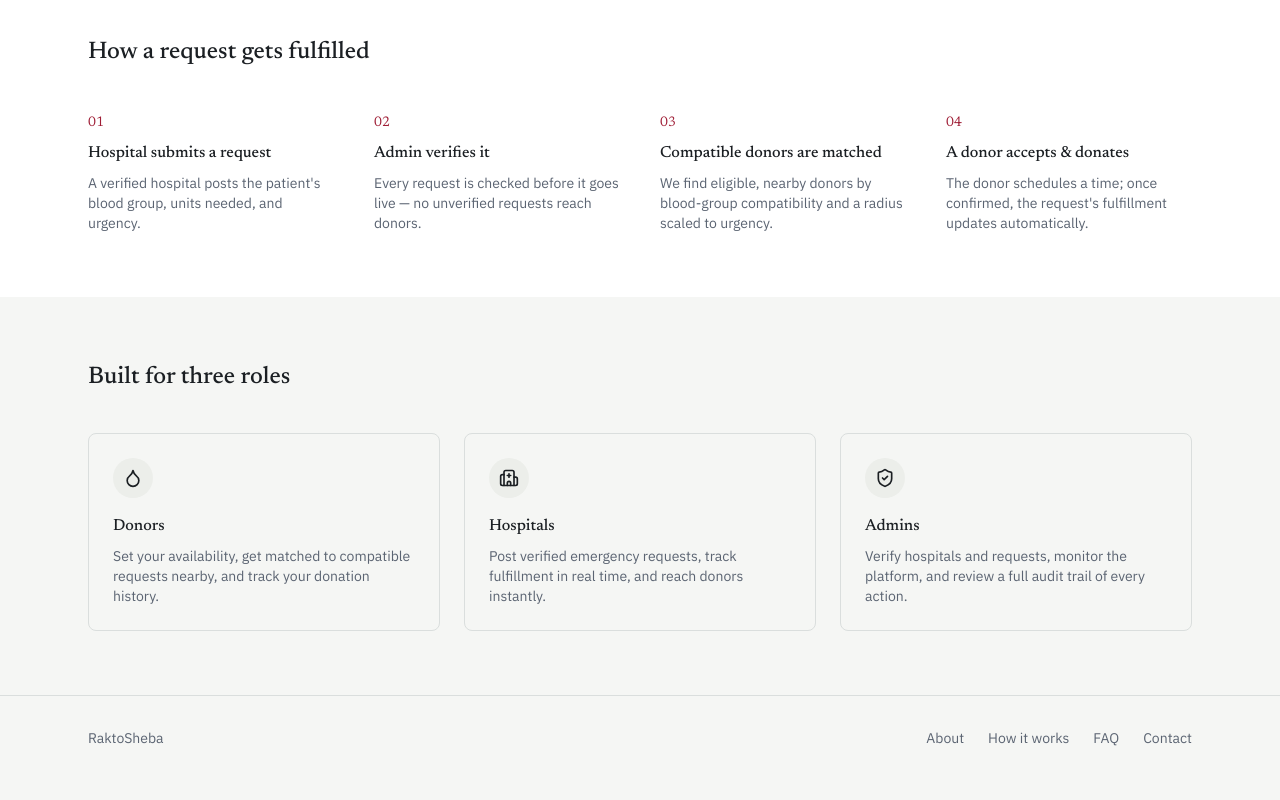
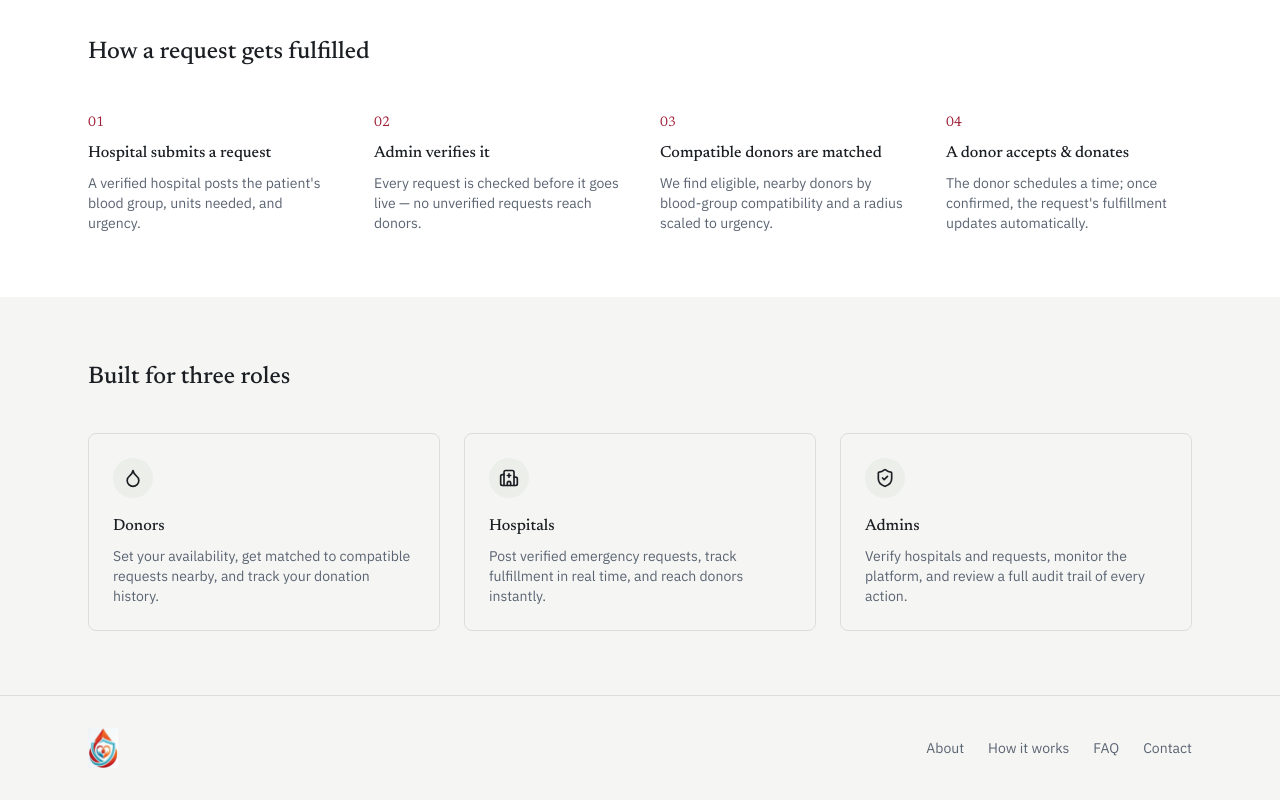
Before and after one commit to islamSorifulhero/Blood-Donation-Frontend, a Next.js app: page / in a window 1280 px wide. Shown: the part 632-1432 px from the top of the page. Built offline with nearby package versions, Linux system fonts and the light colour scheme.

Commit message:
Public footer logo added with linkable to home page

```diff
--- a/components/layout/public-footer.tsx
+++ b/components/layout/public-footer.tsx
@@ -4,7 +4,12 @@ export function PublicFooter() {
   return (
     <footer className="border-t border-border py-8">
       <div className="mx-auto flex max-w-6xl flex-wrap items-center justify-between gap-4 px-6 text-sm text-muted-foreground">
-        <span>RaktoSheba</span>
+        <Link href="/" className="font-display text-xl">
+          <img
+            src="/Raktaseba-logo.jpg"
+            alt="RaktoSheba Logo"
+            className="h-10 w-auto" />
+        </Link>
         <nav className="flex gap-6">
           <Link href="/about" className="hover:text-foreground">About</Link>
           <Link href="/how-it-works" className="hover:text-foreground">How it works</Link>
```
